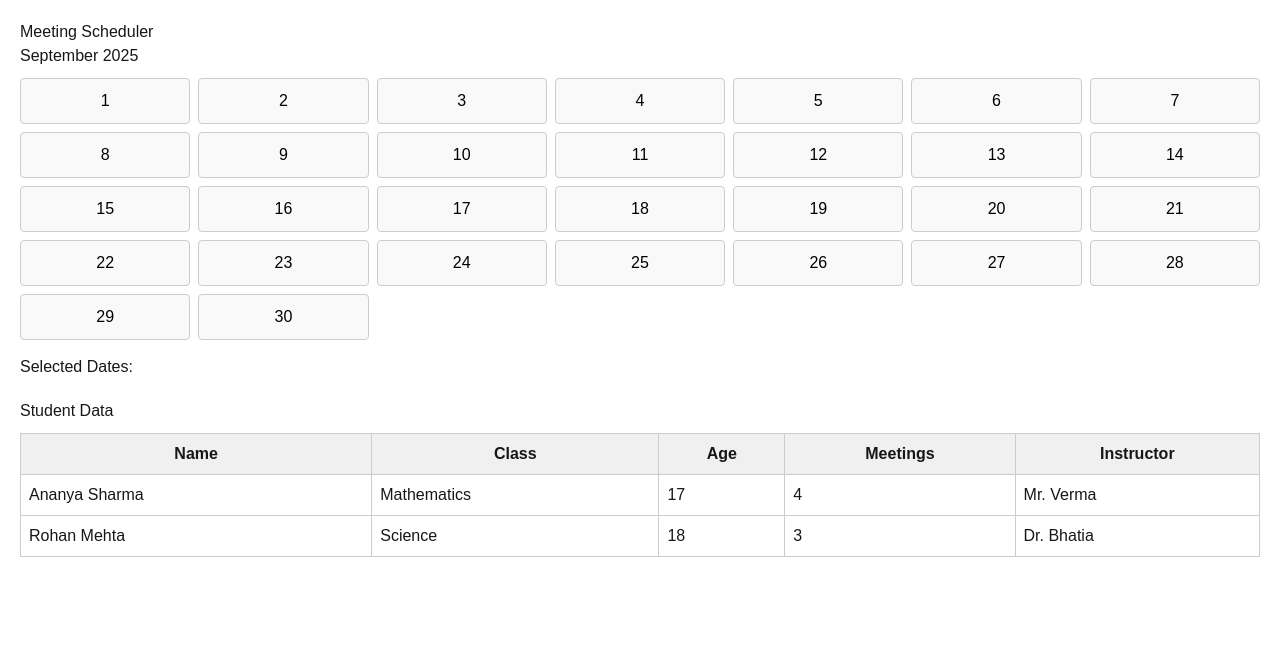
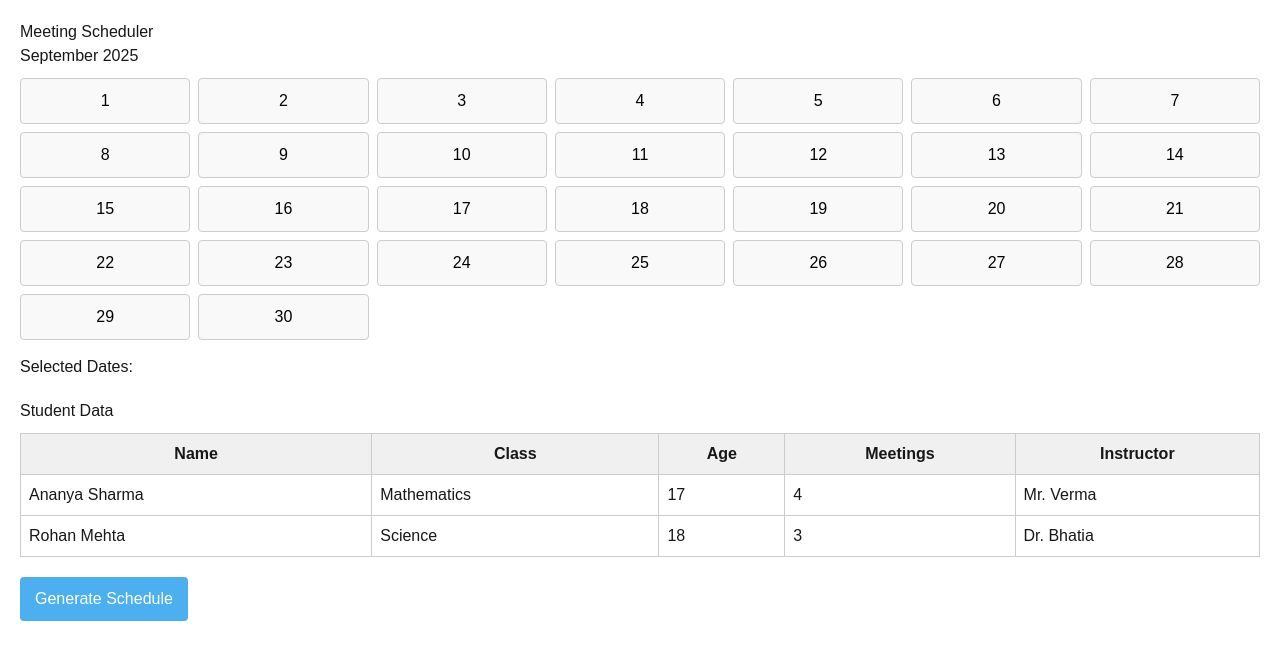
Before and after one commit to Deepak777K/social-media-content-calendar, a Next.js app: page / in a window 1280 px wide. Shown: the top 660 px of the page. Built offline with nearby package versions, Linux system fonts and the light colour scheme.

Commit message:
add Generate Schedule logic

```diff
--- a/app/context/AppContext.js
+++ b/app/context/AppContext.js
@@ -6,6 +6,7 @@ const AppContext = createContext();
 export const AppProvider = ({ children }) => {
 	const [students, setStudents] = useState([]);
 	const [selectedDates, setSelectedDates] = useState([]);
+	const [schedule, setSchedule] = useState({});
 
 	useEffect(() => {
 		const fetchData = async () => {
@@ -17,7 +18,16 @@ export const AppProvider = ({ children }) => {
 	}, []);
 
 	return (
-		<AppContext.Provider value={{ students, setStudents, selectedDates, setSelectedDates }}>
+		<AppContext.Provider
+			value={{
+				students,
+				setStudents,
+				selectedDates,
+				setSelectedDates,
+				schedule,
+				setSchedule,
+			}}
+		>
 			{children}
 		</AppContext.Provider>
 	);
--- a/app/page.js
+++ b/app/page.js
@@ -1,13 +1,57 @@
 "use client";
 import CalendarGrid from "./components/CalendarGrid";
 import StudentList from "./components/StudentList";
+import { useAppContext } from "./context/AppContext";
+import { generateSchedule } from "./utils/scheduler";
 
 export default function HomePage() {
+	const { students, selectedDates, schedule, setSchedule } = useAppContext();
+
+	const handleGenerate = () => {
+		const newSchedule = generateSchedule(students, selectedDates);
+		console.log("newSchedule")
+		console.log(newSchedule)
+		setSchedule(newSchedule);
+	};
+
 	return (
 		<div style={{ padding: "20px" }}>
 			<h1>Meeting Scheduler</h1>
 			<CalendarGrid />
 			<StudentList />
+
+			<button
+				onClick={handleGenerate}
+				style={{
+					marginTop: "20px",
+					padding: "10px 15px",
+					background: "#4cafef",
+					color: "white",
+					border: "none",
+					borderRadius: "4px",
+					cursor: "pointer",
+				}}
+			>
+				Generate Schedule
+			</button>
+
+			{Object.keys(schedule).length > 0 && (
+				<div style={{ marginTop: "20px" }}>
+					<h2>Generated Schedule</h2>
+					{Object.entries(schedule).map(([date, meetings]) => (
+						<div key={date} style={{ marginBottom: "15px" }}>
+							<h3>{date}</h3>
+							<ul>
+								{meetings.map((m, i) => (
+									<li key={i}>
+										{m.student_name} ({m.class_name}, Age {m.age})
+									</li>
+								))}
+							</ul>
+						</div>
+					))}
+				</div>
+			)}
 		</div>
 	);
 }
--- /dev/null
+++ b/app/utils/scheduler.js
@@ -0,0 +1,28 @@
+
+export function generateSchedule(students, selectedDates) {
+	if (!selectedDates.length) return {};
+
+	const sorted = [...students].sort((a, b) => b.age - a.age);
+
+	const schedule = {};
+	selectedDates.forEach((d) => (schedule[d] = []));
+
+	let dateIndex = 0;
+
+	for (let student of sorted) {
+		for (let i = 0; i < student.meetings; i++) {
+			const date = selectedDates[dateIndex % selectedDates.length];
+			schedule[date].push({
+				student_name: student.student_name,
+				class_name: student.class_name,
+				age: student.age,
+				instructor_name: student.instructor_name,
+				meeting_number: i + 1,
+			});
+			dateIndex++;
+		}
+	}
+
+	console.log(schedule)
+	return schedule;
+}
```
